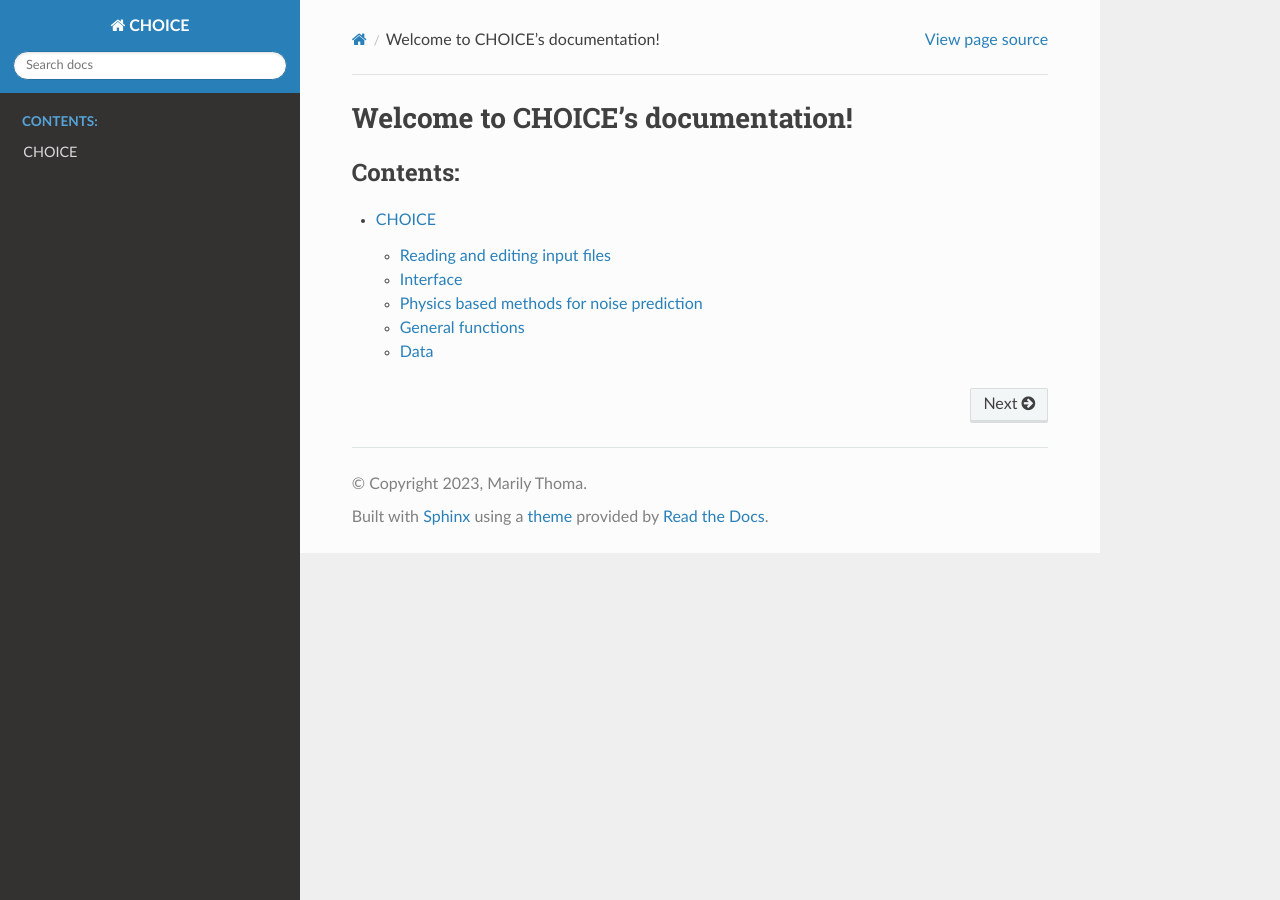
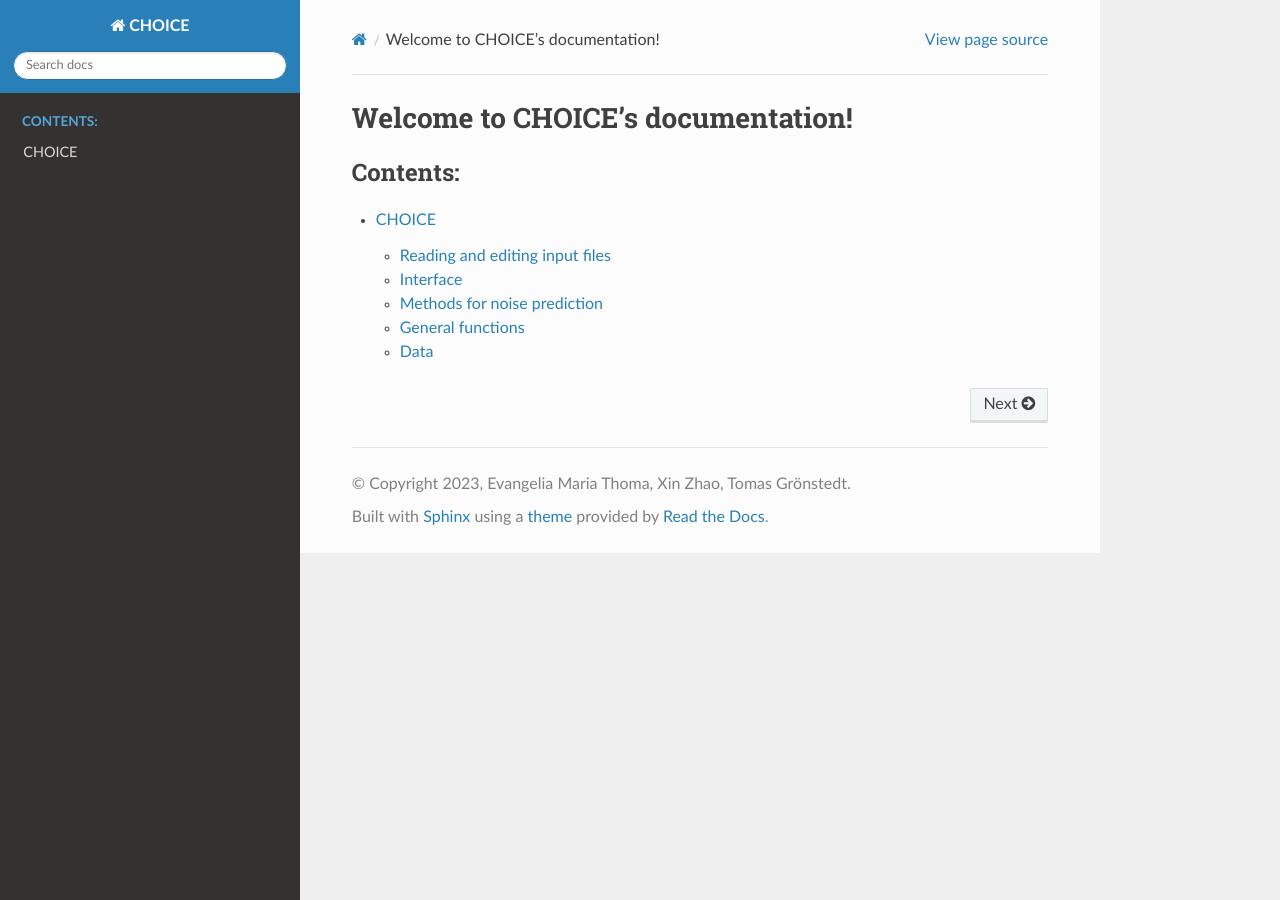
Before and after one commit to emthm/CHOICE, a Sphinx documentation site: the page built from docs/index.rst, in a window 1280 px wide. Built offline with Sphinx 7.4.7 and the Read the Docs theme 2.0.0, drawn with Linux system fonts in a browser that asks for light colours.

Commit message:
Updated documentation.

```diff
--- a/docs/conf.py
+++ b/docs/conf.py
@@ -18,8 +18,8 @@ sys.path.insert(0, os.path.abspath('..'))
 # -- Project information -----------------------------------------------------
 
 project = 'CHOICE'
-copyright = '2023, Marily Thoma'
-author = 'Marily Thoma'
+copyright = '2023, Evangelia Maria Thoma, Xin Zhao, Tomas Grönstedt'
+author = 'Evangelia Maria Thoma'
 
 
 # -- General configuration ---------------------------------------------------
--- a/docs/source/api/choice.rst
+++ b/docs/source/api/choice.rst
@@ -22,7 +22,7 @@ Interface
    :members:
 
 
-Physics based methods for noise prediction
+Methods for noise prediction
 ==========================================
 
 .. automodule:: choice.choice_physics
```
Also changed, not shown: 16 other files.
